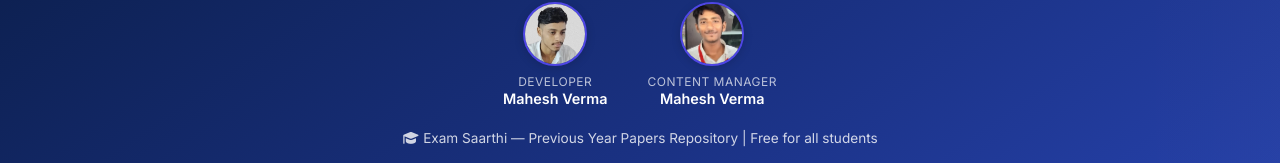
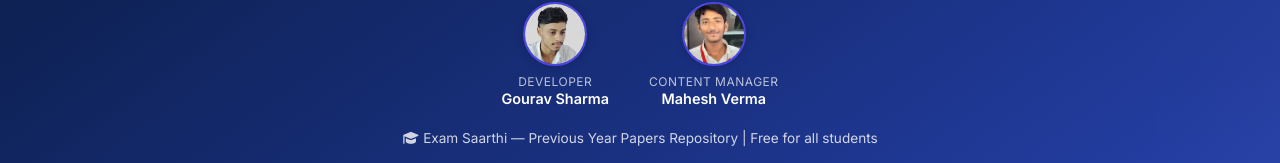
Before and after one commit to pandit777/Exam-Saarthi, a React (Vite) app in the folder frontend/: page /admin/login in a window 1280 px wide. Shown: the part 906-1069 px from the top of the page. Built offline with nearby package versions, Linux system fonts and the light colour scheme; no server answers.

Commit message:
Update Footer.jsx

```diff
--- a/frontend/src/components/Footer.jsx
+++ b/frontend/src/components/Footer.jsx
@@ -33,7 +33,7 @@ function Footer() {
           />
           <div className="team-info">
             <span className="team-role">Developer</span>
-            <span className="team-name">Mahesh Verma</span>
+            <span className="team-name">Gourav Sharma</span>
           </div>
         </div>
 
```
